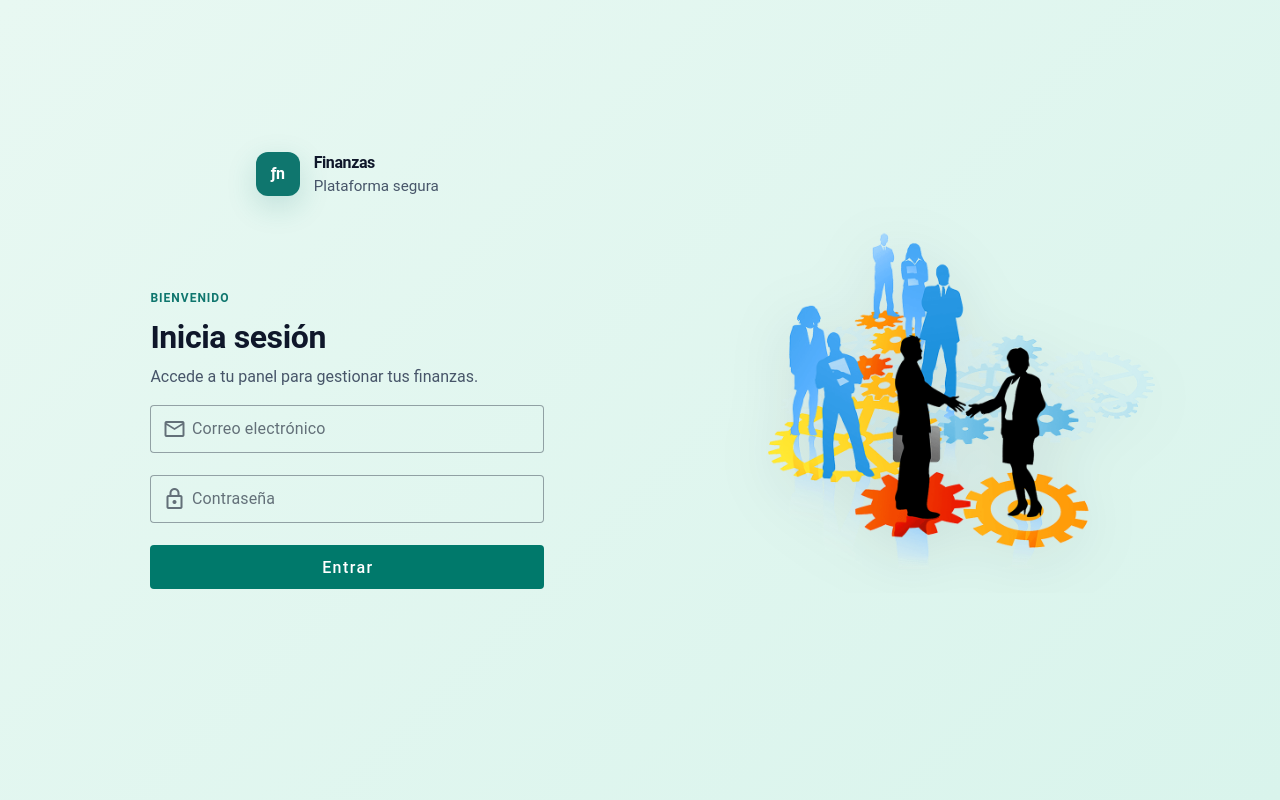
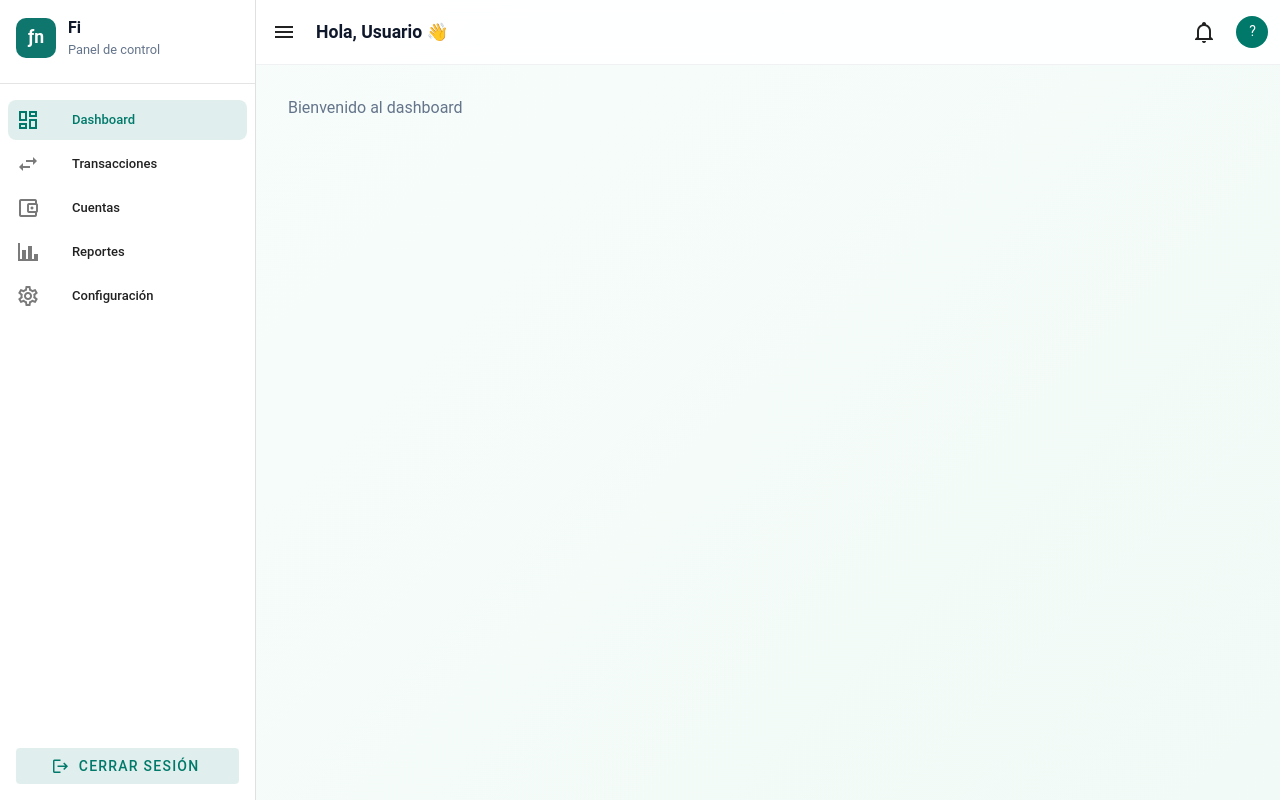
Before and after one commit to BeginerLord/front-fn, a Vue app: page /dashboard in a window 1280 px wide. Before the commit this address led to /. Built offline with nearby package versions, Linux system fonts and the light colour scheme; no server answers; a small style sheet from the web is missing.

Commit message:
Refactor layout and dashboard components for improved structure and styling

```diff
--- a/src/layouts/default.vue
+++ b/src/layouts/default.vue
@@ -4,7 +4,7 @@
       <div class="nav-brand">
         <div class="brand-mark">ƒn</div>
         <div>
-          <p class="brand-title">Finanzas</p>
+          <p class="brand-title">Fi</p>
           <p class="brand-sub">Panel de control</p>
         </div>
       </div>
@@ -41,6 +41,8 @@
     <v-app-bar app flat class="app-header">
       <v-app-bar-nav-icon @click="drawer = !drawer" />
 
+      <span class="greeting">Hola, {{ fullName }} 👋</span>
+
       <v-spacer />
 
       <v-btn icon variant="text">
@@ -73,7 +75,7 @@
     </v-app-bar>
 
     <v-main class="main-content">
-      <slot />
+      <router-view />
     </v-main>
 
     <!-- Profile Dialog -->
@@ -254,6 +256,13 @@ const handleLogout = () => {
   border-bottom: 1px solid rgba(15, 23, 42, 0.06);
 }
 
+.greeting {
+  font-size: 1.1rem;
+  font-weight: 600;
+  color: #0f172a;
+  margin-left: 8px;
+}
+
 .main-content {
   background: linear-gradient(135deg, #f8fdfb 0%, #f1faf6 100%);
   min-height: 100vh;
--- a/src/pages/dashboard.vue
+++ b/src/pages/dashboard.vue
@@ -1,11 +1,12 @@
 <template>
-
+  <div class="dashboard">
+    <p>Bienvenido al dashboard</p>
+  </div>
 </template>
 
 <script setup>
 import { computed } from "vue";
 import { useAuthStore } from "@/stores/auth";
-
 
 definePage({
   meta: { layout: "default", requiresAuth: true },
@@ -14,12 +15,22 @@ definePage({
 const auth = useAuthStore();
 
 const userName = computed(() => auth.user?.nombre);
-
-
 </script>
 
-<route lang="yaml">
-meta:
-  layout: default
-  requiresAuth: true
-</route>
+<style scoped>
+.dashboard {
+  padding: 32px;
+}
+
+.dashboard h1 {
+  color: #0f172a;
+  font-size: 2rem;
+  font-weight: 700;
+  margin: 0 0 8px;
+}
+
+.dashboard p {
+  color: #64748b;
+  margin: 0;
+}
+</style>
```
